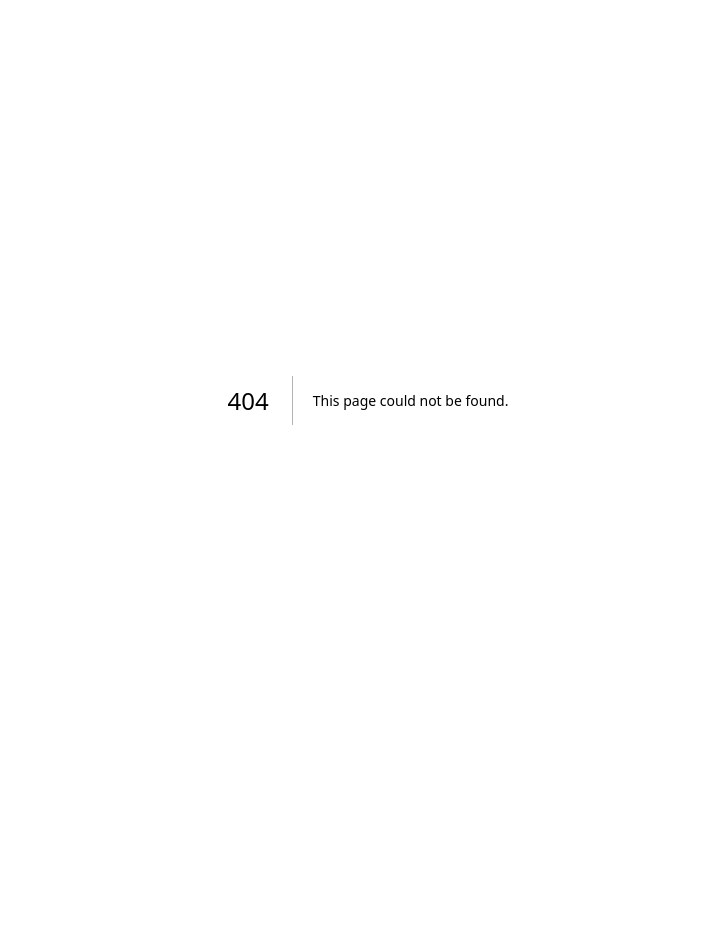
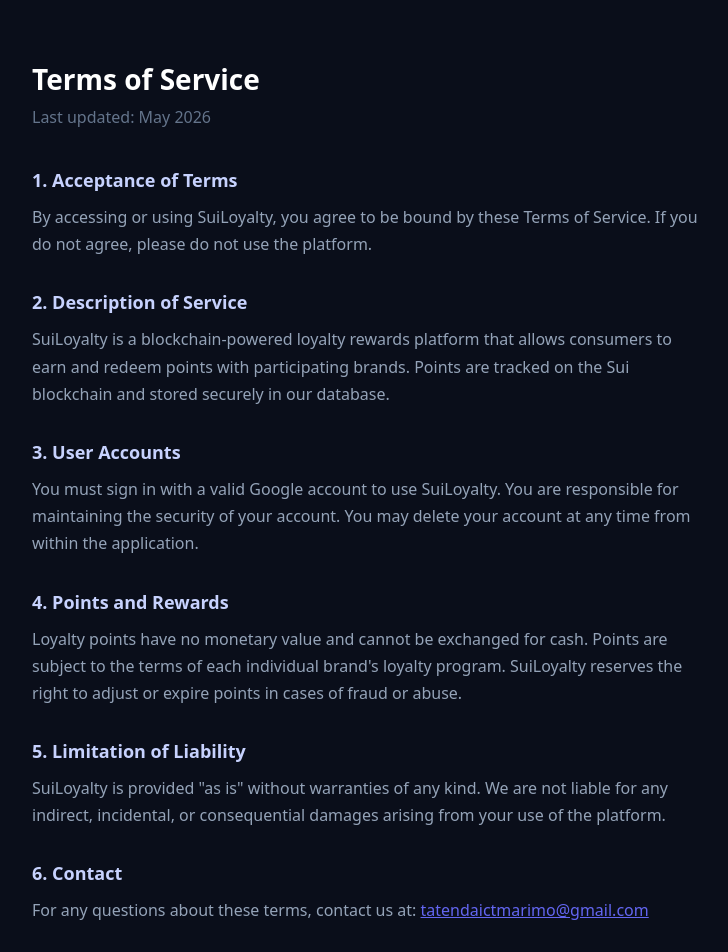
Before and after one commit to Tatendamarimo/SuiLoyalty, a Next.js app in the folder frontend/: page /terms in a window 1280 px wide. Before the commit this address had no page. Shown: the top 952 px of the page, without its empty margins (272-1000 px from the left). Before the commit the page ends 800 px from the top, so only its background shows below. Built offline with nearby package versions, Linux system fonts and the light colour scheme.

Commit message:
feat: add privacy policy and terms of service pages for Google OAuth production publish

```diff
--- /dev/null
+++ b/frontend/src/app/terms/page.tsx
@@ -0,0 +1,58 @@
+export const metadata = {
+  title: "Terms of Service – SuiLoyalty",
+  description: "Terms of service for the SuiLoyalty loyalty rewards platform.",
+};
+
+export default function TermsOfService() {
+  return (
+    <main style={{ minHeight: "100vh", background: "#0a0e1a", color: "#e2e8f0", fontFamily: "system-ui, sans-serif" }}>
+      <div style={{ maxWidth: 720, margin: "0 auto", padding: "60px 24px" }}>
+        <h1 style={{ fontSize: 28, fontWeight: 700, marginBottom: 8, color: "#fff" }}>Terms of Service</h1>
+        <p style={{ color: "#64748b", marginBottom: 40 }}>Last updated: May 2026</p>
+
+        <section style={{ marginBottom: 32 }}>
+          <h2 style={{ fontSize: 18, fontWeight: 600, color: "#c7d2fe", marginBottom: 12 }}>1. Acceptance of Terms</h2>
+          <p style={{ color: "#94a3b8", lineHeight: 1.7 }}>
+            By accessing or using SuiLoyalty, you agree to be bound by these Terms of Service. If you do not agree, please do not use the platform.
+          </p>
+        </section>
+
+        <section style={{ marginBottom: 32 }}>
+          <h2 style={{ fontSize: 18, fontWeight: 600, color: "#c7d2fe", marginBottom: 12 }}>2. Description of Service</h2>
+          <p style={{ color: "#94a3b8", lineHeight: 1.7 }}>
+            SuiLoyalty is a blockchain-powered loyalty rewards platform that allows consumers to earn and redeem points with participating brands. Points are tracked on the Sui blockchain and stored securely in our database.
+          </p>
+        </section>
+
+        <section style={{ marginBottom: 32 }}>
+          <h2 style={{ fontSize: 18, fontWeight: 600, color: "#c7d2fe", marginBottom: 12 }}>3. User Accounts</h2>
+          <p style={{ color: "#94a3b8", lineHeight: 1.7 }}>
+            You must sign in with a valid Google account to use SuiLoyalty. You are responsible for maintaining the security of your account. You may delete your account at any time from within the application.
+          </p>
+        </section>
+
+        <section style={{ marginBottom: 32 }}>
+          <h2 style={{ fontSize: 18, fontWeight: 600, color: "#c7d2fe", marginBottom: 12 }}>4. Points and Rewards</h2>
+          <p style={{ color: "#94a3b8", lineHeight: 1.7 }}>
+            Loyalty points have no monetary value and cannot be exchanged for cash. Points are subject to the terms of each individual brand's loyalty program. SuiLoyalty reserves the right to adjust or expire points in cases of fraud or abuse.
+          </p>
+        </section>
+
+        <section style={{ marginBottom: 32 }}>
+          <h2 style={{ fontSize: 18, fontWeight: 600, color: "#c7d2fe", marginBottom: 12 }}>5. Limitation of Liability</h2>
+          <p style={{ color: "#94a3b8", lineHeight: 1.7 }}>
+            SuiLoyalty is provided "as is" without warranties of any kind. We are not liable for any indirect, incidental, or consequential damages arising from your use of the platform.
+          </p>
+        </section>
+
+        <section style={{ marginBottom: 32 }}>
+          <h2 style={{ fontSize: 18, fontWeight: 600, color: "#c7d2fe", marginBottom: 12 }}>6. Contact</h2>
+          <p style={{ color: "#94a3b8", lineHeight: 1.7 }}>
+            For any questions about these terms, contact us at:{" "}
+            <a href="mailto:tatendaictmarimo@gmail.com" style={{ color: "#6366f1" }}>tatendaictmarimo@gmail.com</a>
+          </p>
+        </section>
+      </div>
+    </main>
+  );
+}
```
Also changed, not shown: frontend/src/app/privacy/page.tsx (added, +51 -0 lines).
